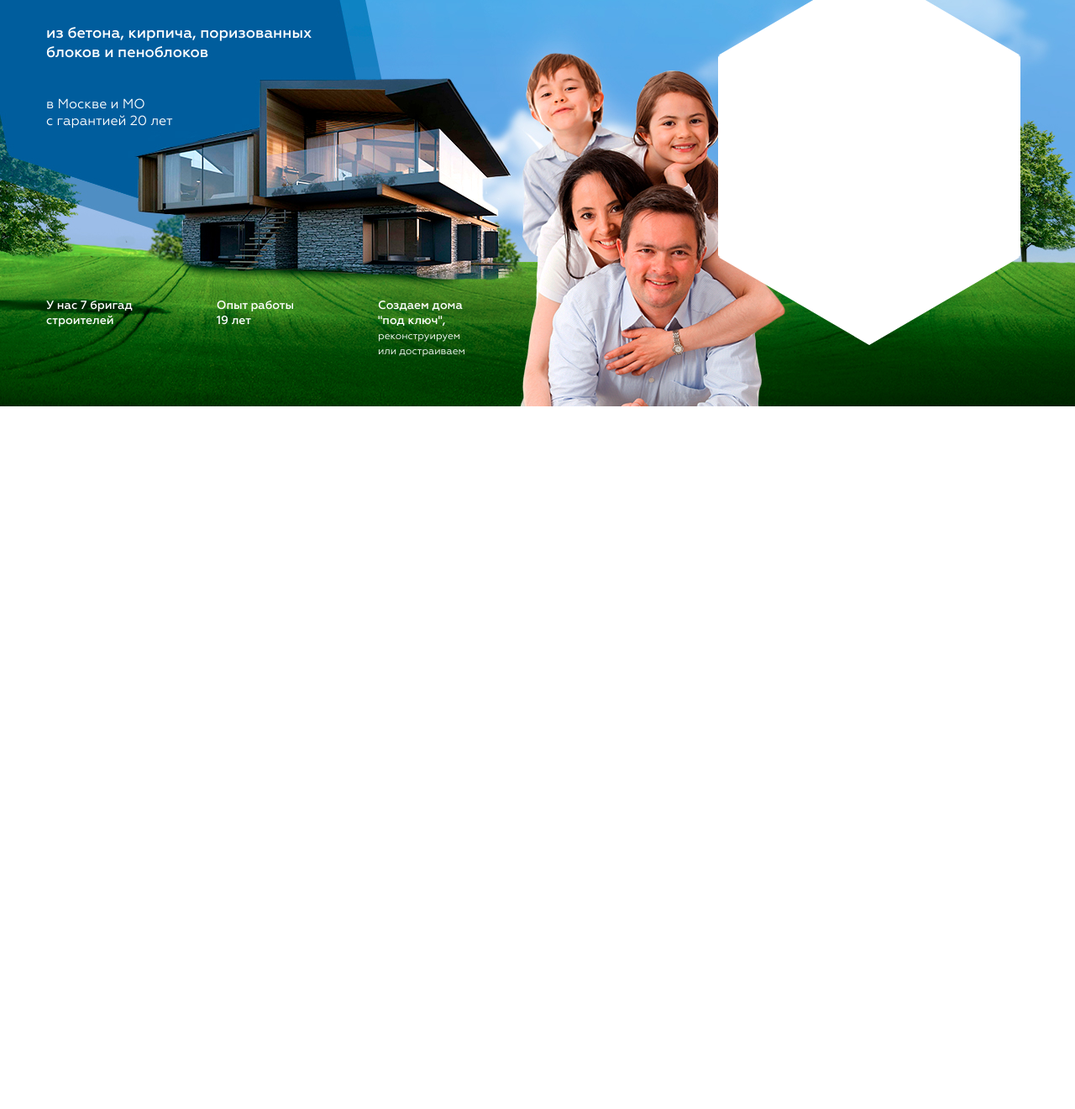
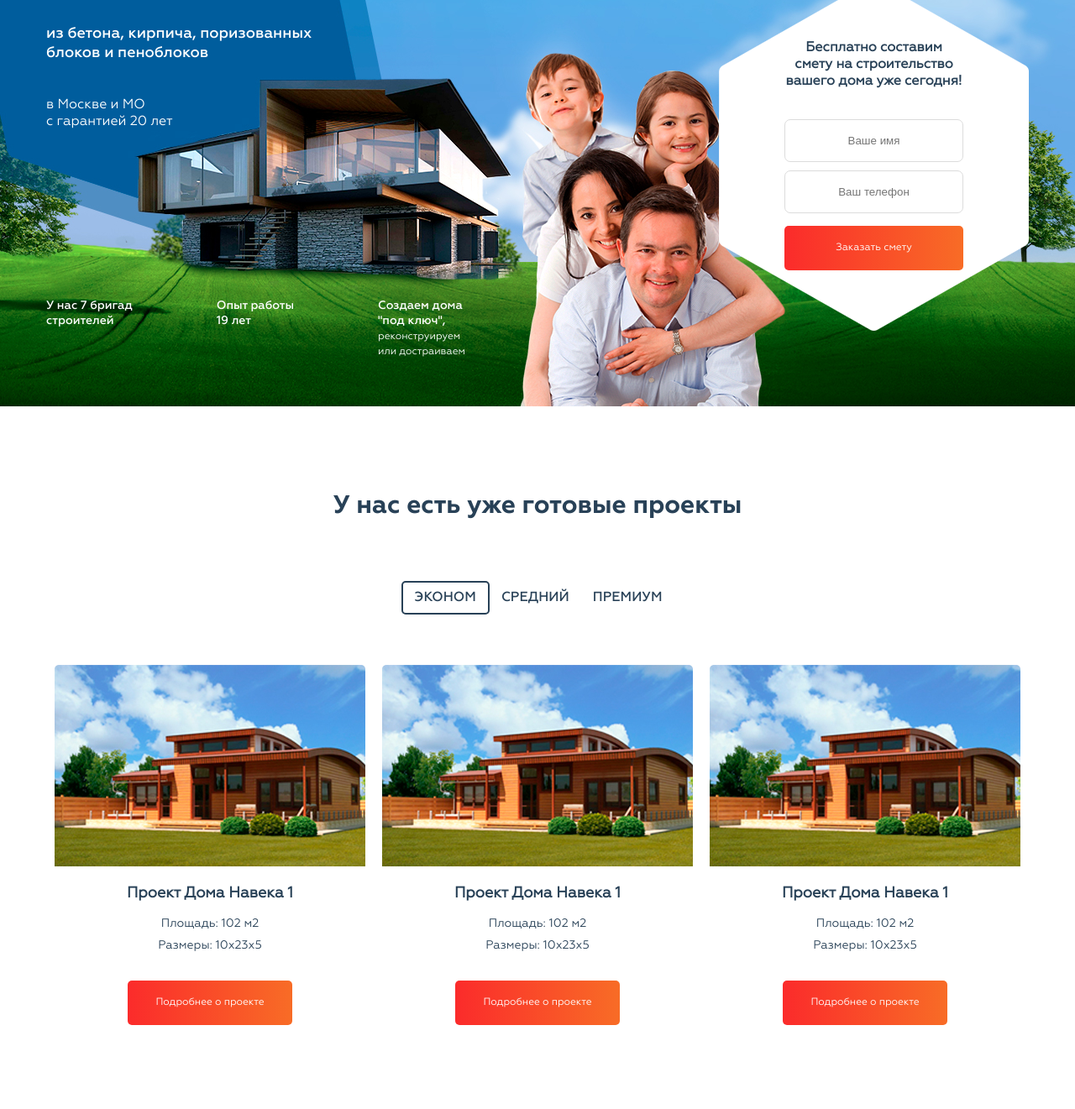
Before and after one commit to Sheka799/House, a plain HTML site: page index.html in a window 1280 px wide. Shown: the part 202-1523 px from the top of the page at 84% size. Before the commit the page ends 800 px from the top, so only its background shows below. Drawn offline with Linux system fonts and the light colour scheme.

Commit message:
закончил title

```diff
--- a/index.html
+++ b/index.html
@@ -53,9 +53,51 @@
          </div>
         </div>
         <div class="title-form">
-          <div class="title-form__content">
-
+          <div class="title-content">
+            <div class="title-content__form">
+              <h3 class="title-content__title">Бесплатно составим<br>смету на строительство<br>вашего дома уже сегодня!</h3>
+              <form action="#" id="title-form">
+                <input type="text" class="input input-name" placeholder="Ваше имя">
+                <input type="text" class="input input-phone" placeholder="Ваш телефон">
+                <button class="button" type="submit">Заказать смету</button>
+              </form>
+            </div>
           </div>
+        </div>
+      </div>
+    </div>
+  </section>
+  <section class="section projects">
+    <div class="container">
+      <h2 class="section-title section__title">У нас есть уже готовые проекты </h2>
+      <div class="price">
+        <ul class="price__list">
+          <li class="price__item"><a href="" class="active__link price__link">эконом</a></li>
+          <li class="price__item"><a href="" class="price__link">средний</a></li>
+          <li class="price__item"><a href="" class="price__link">премиум</a></li>
+        </ul>
+      </div>
+      <div class="cards cards__eco">
+        <div class="card">
+          <img src="img\priceHouse\house.jpg" alt="" class="card__img">
+          <h4 class="card__title">Проект Дома Навека 1</h4>
+          <p class="card__description">Площадь: 102 м2</p>
+          <p class="card__description">Размеры: 10х23х5</p>
+          <button class="button card__button">Подробнее о проекте</button>
+        </div>
+        <div class="card">
+          <img src="img\priceHouse\house.jpg" alt="" class="card__img">
+          <h4 class="card__title">Проект Дома Навека 1</h4>
+          <p class="card__description">Площадь: 102 м2</p>
+          <p class="card__description">Размеры: 10х23х5</p>
+          <button class="button card__button">Подробнее о проекте</button>
+        </div>
+        <div class="card">
+          <img src="img\priceHouse\house.jpg" alt="" class="card__img">
+          <h4 class="card__title">Проект Дома Навека 1</h4>
+          <p class="card__description">Площадь: 102 м2</p>
+          <p class="card__description">Размеры: 10х23х5</p>
+          <button class="button card__button">Подробнее о проекте</button>
         </div>
       </div>
     </div>
--- a/sass/sections/_interface.sass
+++ b/sass/sections/_interface.sass
@@ -18,7 +18,7 @@ img
     +bold
     text-align: center
   &__title
-    margin-bottom: 100px
+    margin-bottom: 80px
 .button
   padding: 19px 33px
   font-size: 12px
--- /dev/null
+++ b/sass/sections/_projects.sass
@@ -0,0 +1,32 @@
+.price
+  margin-bottom: 70px
+  &__list
+    display: flex
+    justify-content: center
+    align-items: center
+  &__item
+    list-style: none
+  &__link
+    font-size: 16px
+    text-transform: uppercase
+    color: $text-color
+    padding: 10px 14px
+    +medium
+.active__link
+  border: 2px solid $text-color
+  border-radius: 5px
+.cards
+  display: flex
+  align-items: center
+  justify-content: space-around
+  text-align: center
+.card
+  &__title
+    margin-top: 15px
+    margin-bottom: 15px
+    font-size: 18px
+  &__description
+    margin-bottom: 8px
+    font-size: 14px
+  &__button
+    margin-top: 25px
--- a/sass/sections/_title.sass
+++ b/sass/sections/_title.sass
@@ -36,27 +36,30 @@
         font-size: 12px
   &-form
     margin-right: 10px
-    &__content
-      width: 360px
-      height: 240px
-      background: #ffffff
-      position: relative
-      border-radius: 3px
-    &__content:before,
-    &__content:after
-      content: ""
-      width: 0
-      height: 0
-      position: absolute
-      left: 0
-      border-left: 180px solid transparent
-      border-right: 180px solid transparent
-      border-radius: 3px
-    &__content:before
-      top: -105px
-      border-bottom: 105px solid #ffffff
-      border-radius: 3px
-    &__content:after
-      bottom: -105px
-      border-top: 105px solid #ffffff
-      border-radius: 3px
+  &-content
+    background: url('../img/form.png') center no-repeat
+    background-size: cover
+    width: 369px
+    height: 417px
+    margin-right: -10px
+    &__form
+      display: flex
+      flex-direction: column
+      align-items: center
+    &__title
+      margin-top: 70px
+      text-align: center
+      font-size: 16px
+      margin-bottom: 35px
+#title-form
+  display: flex
+  flex-direction: column
+.input
+  padding: 17px
+  text-align: center
+  border: 1px solid #dcdcdc
+  border-radius: 7px
+  &-name
+    margin-bottom: 10px
+  &-phone
+    margin-bottom: 15px
--- a/sass/style.sass
+++ b/sass/style.sass
@@ -4,3 +4,4 @@
 @import './sections/_colors'
 @import './sections/_interface'
 @import './sections/_title'
+@import './sections/_projects'
```
Also changed, not shown: css/style.css, img/form.png (added), img/priceHouse/house.jpg (added), 1 other file.
